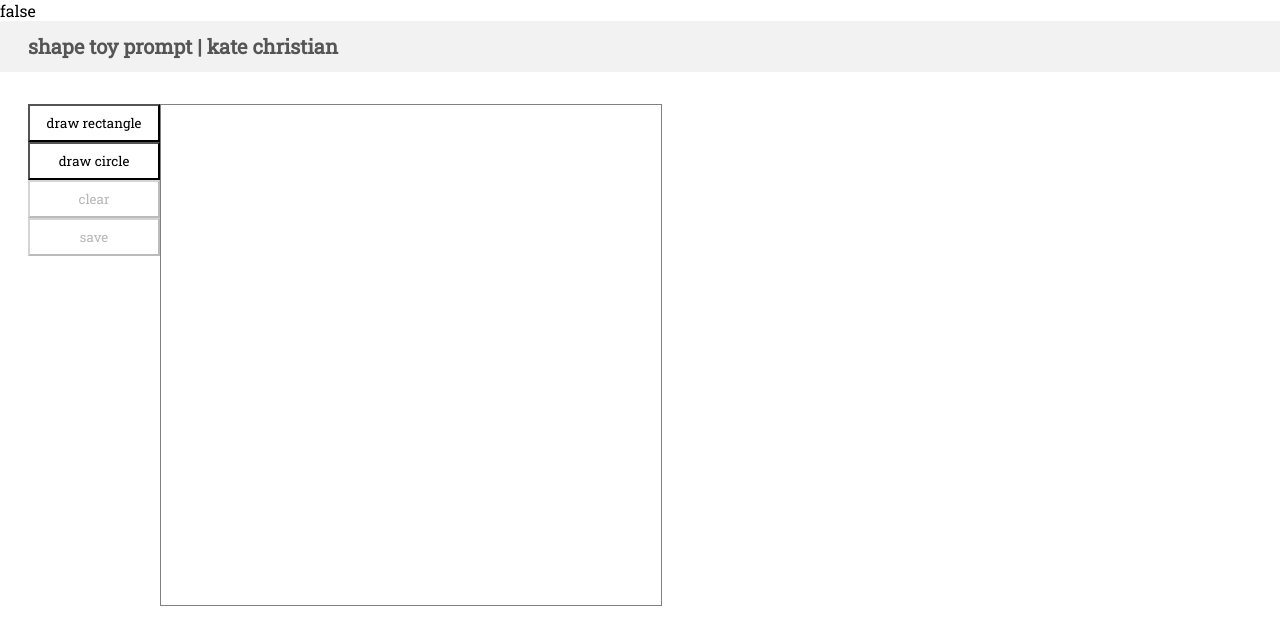
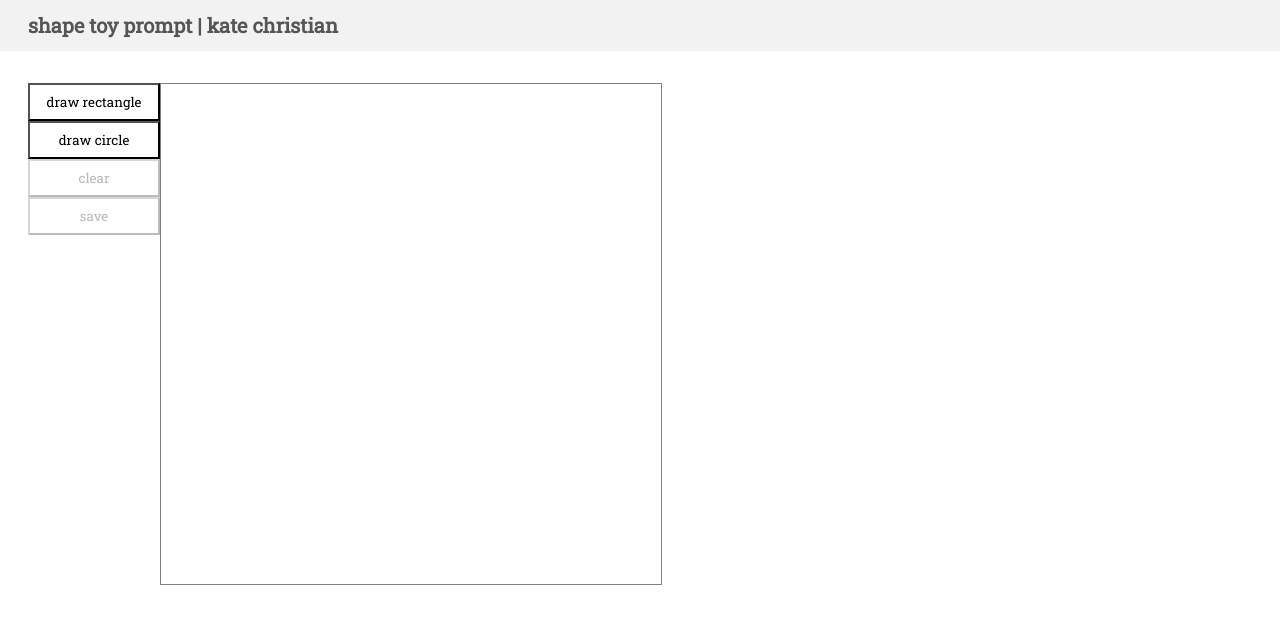
Before and after one commit to k8xian/shape-toy-prompt, a React (Create React App) app: page / in a window 1280 px wide. Shown: the top 624 px of the page. Built offline with nearby package versions, Linux system fonts and the light colour scheme.

Commit message:
removing a debug statment and adding a comment to the readme

```diff
--- a/src/Components/Canvas/index.js
+++ b/src/Components/Canvas/index.js
@@ -390,7 +390,6 @@ const Canvas = () => {
 
   return (
     <div>
-      {isDragging.toString()}
       <Styled.Title>shape toy prompt | kate christian</Styled.Title>
       <Styled.ButtonPane>
         <Styled.ControlButtons
```
Also changed, not shown: 1 other file (tests, documents, lock files or other folders).
